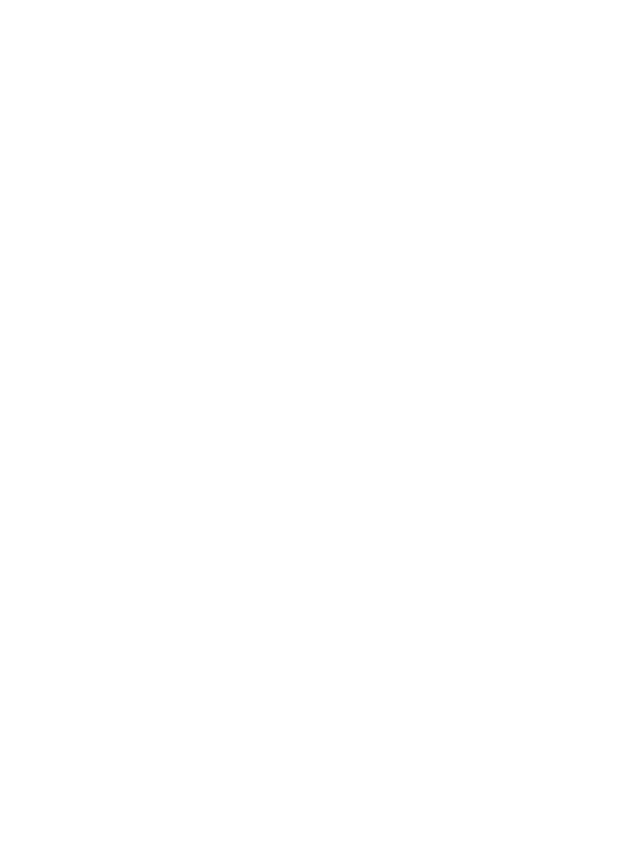
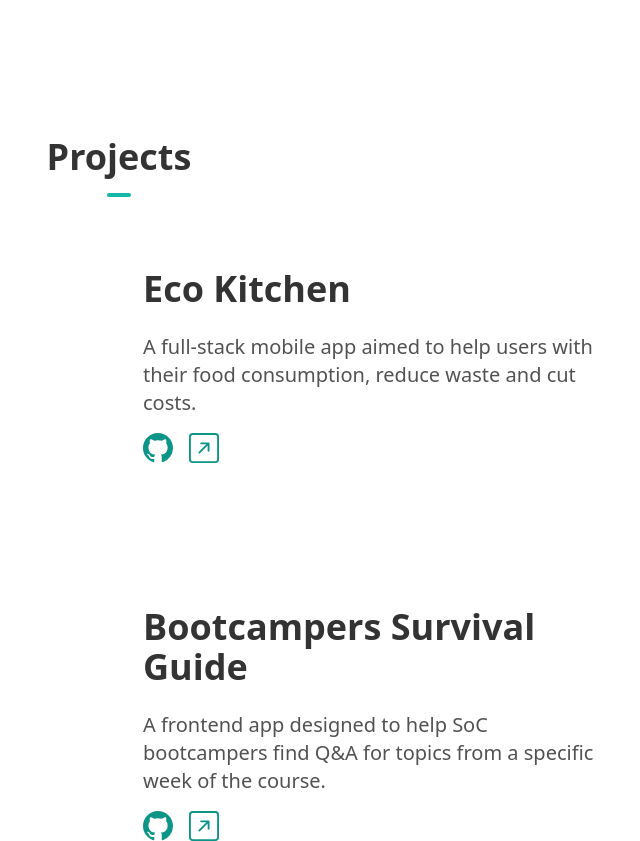
Before and after one commit to usama-asghar1/myPortfolio, a Next.js app in the folder portfolio/: page / in a window 1280 px wide. Shown: the part 1620-2461 px from the top of the page, without its empty margins (521-1161 px from the left). Before the commit the page ends 1757 px from the top, so only its background shows below. Built offline with nearby package versions, Linux system fonts and the light colour scheme.

Commit message:
projects section added

```diff
--- a/portfolio/src/app/layout.js
+++ b/portfolio/src/app/layout.js
@@ -7,8 +7,8 @@
 const inter = Inter({ subsets: ['latin'] })
 
 export const metadata = {
-  title: 'Create Next App',
-  description: 'Generated by create next app',
+  title: 'Usamas Portfolio',
+  description: 'My Portfolio',
 }
 
 export default function RootLayout({ children }) {
--- a/portfolio/src/app/page.js
+++ b/portfolio/src/app/page.js
@@ -1,12 +1,13 @@
 import MainContent from "@/components/MainContent"
 import About from "@/components/About"
+import Projects from "@/components/Projects"
 
 export default function Home() {
   return (
     <main className="mx-auto max-w-3xl px-4 sm:px-6 md:max-w-5xl ">
     <MainContent />
     <About />
-
-   </main>
+    <Projects />
+    </main>
   )
 }
--- /dev/null
+++ b/portfolio/src/components/Projects.js
@@ -0,0 +1,79 @@
+import React from "react"
+import Image from "next/image"
+import Link from "next/link"
+import { BsGithub, BsArrowUpRightSquare } from "react-icons/bs"
+
+const projects = [
+  {
+    name: "Eco Kitchen",
+    description:
+      "A full-stack mobile app aimed to help users with their food consumption, reduce waste and cut costs.",
+    image: "/thankfulthoughts.png",
+    github: "https://github.com/usama-asghar1/EcoKitchen",
+    link: "https://eco-kitchen.netlify.app/",
+  },
+  {
+    name: "Bootcampers Survival Guide",
+    description: "A frontend app designed to help SoC bootcampers find Q&A for topics from a specific week of the course.",
+    image: "/platoio.png",
+    github: "https://github.com/usama-asghar1/BootcampersSurvivalGuide",
+    link: "https://bootcampers-survival-guide.netlify.app",
+  },
+]
+
+const Projects = () => {
+  return (
+    <section id="projects">
+
+      <h1 className="my-10 text-center font-bold text-4xl">
+        Projects
+        <hr className="w-6 h-1 mx-auto my-4 bg-teal-500 border-0 rounded"></hr>
+      </h1>
+
+      <div className="flex flex-col space-y-28">
+        {projects.map((project, idx) => {
+          return (
+            <div key={idx}>
+                <div className="flex flex-col md:flex-row md:space-x-12">
+                  <div className=" md:w-1/2">
+                    {/* <Link href={project.link}>
+                      <Image
+                        src={project.image}
+                        alt=""
+                        width={1000}
+                        height={1000}
+                        className="rounded-xl shadow-xl hover:opacity-70"
+                      />
+                    </Link> */}
+                  </div>
+                  <div className="mt-8 md:w-1/2">
+                    <h1 className="text-4xl font-bold mb-6">{project.name}</h1>
+                    <p className="text-xl leading-7 mb-4 text-neutral-600 dark:text-neutral-400">
+                      {project.description}
+                    </p>
+                    <div className="flex flex-row align-bottom space-x-4">
+                      <Link href={project.github} target="_blank" className="text-teal-600">
+                        <BsGithub
+                          size={30}
+                          className="hover:-translate-y-1 transition-transform cursor-pointer "
+                        />
+                      </Link>
+                      <Link href={project.link} target="_blank" className="text-teal-600">
+                        <BsArrowUpRightSquare
+                          size={30}
+                          className="hover:-translate-y-1 transition-transform cursor-pointer"
+                        />
+                      </Link>
+                    </div>
+                  </div>
+                </div>
+            </div>
+          )
+        })}
+
+      </div>
+    </section>
+  )
+}
+
+export default Projects
--- a/portfolio/src/styles/globals.css
+++ b/portfolio/src/styles/globals.css
@@ -21,7 +21,6 @@
 }
 
 
-
 #skillsText {
   color: #1f1f1f;
 }
--- a/portfolio/tailwind.config.js
+++ b/portfolio/tailwind.config.js
@@ -14,7 +14,8 @@
       screens: { sm: "480px", md: "768px", lg: "976px", xl: "1440pd" },
       animation: {
         fadeIn: "fadeIn 1.5s",
-
+        bounce:
+          "bounce 0.5s alternate cubic-bezier(0.95, 0.05, 0.795, 0.035) infinite",
         slideUp: "slideUp 0.5s",
         slideUpEaseInOut: "slideUp 0.5s ease-in-out",
         slideUpCubiBezier: "slideUp 1s cubic-bezier(0.165, 0.84, 0.44, 1)",
@@ -34,7 +35,10 @@
           from: { transform: "translateY(100%)" },
           to: { transform: "translateY(0)" },
         },
-
+        bounce: {
+          from: { transform: "translateY(10px)" },
+          to: { transform: "translateY(0)" },
+        },
       },
     },
   },
```
